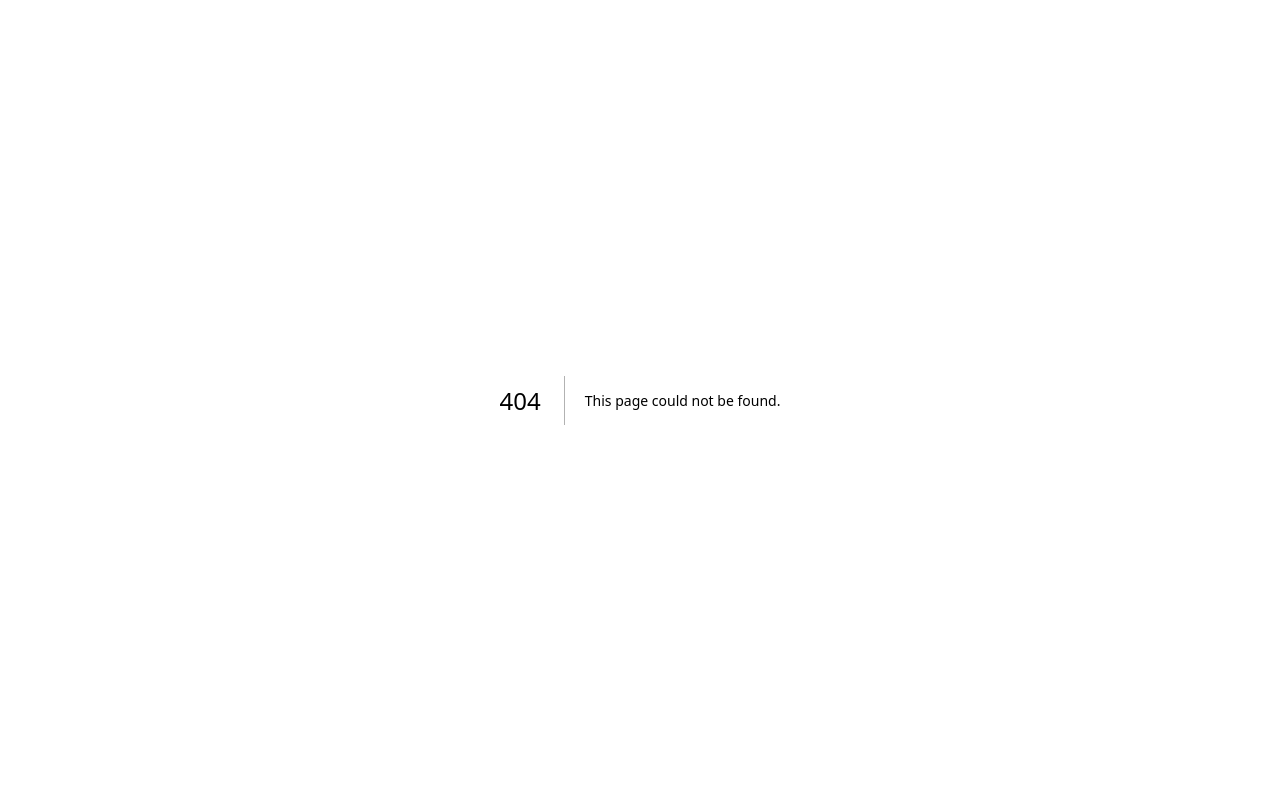
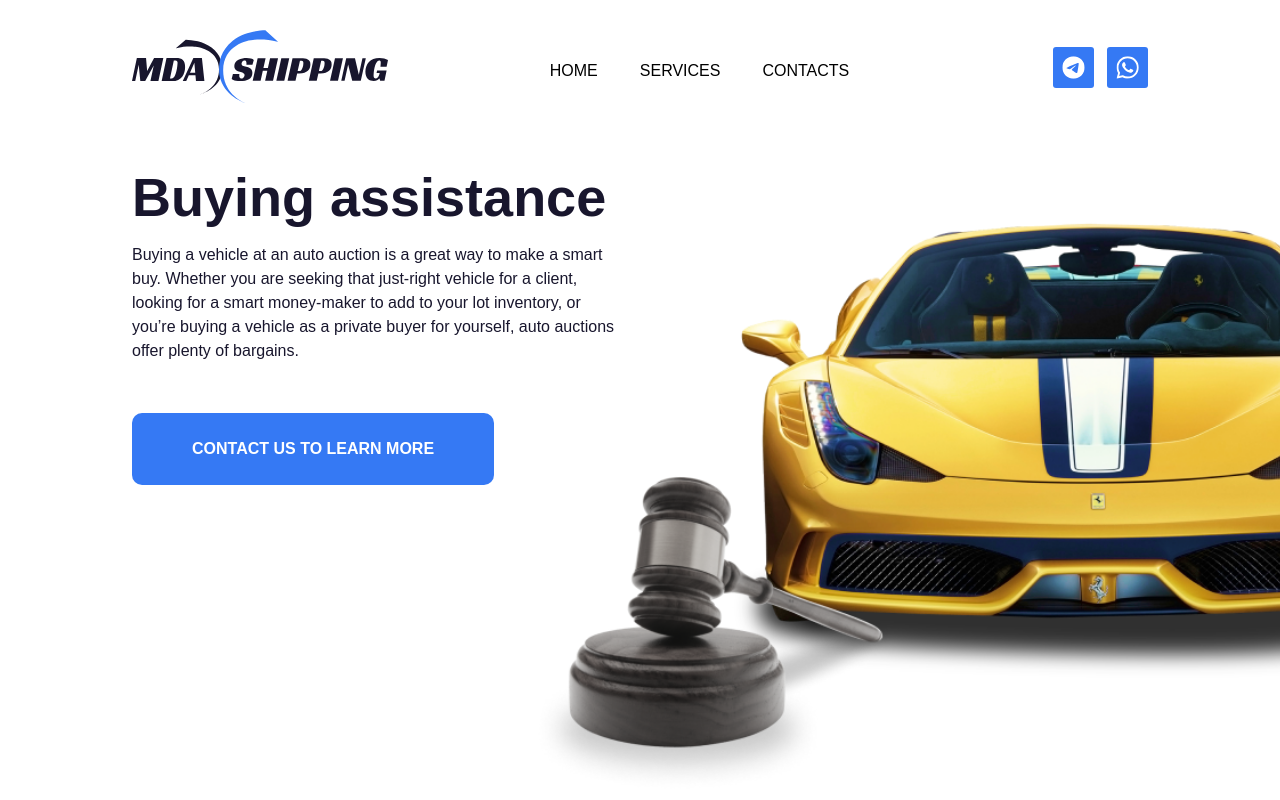
Before and after one commit to AvAValera/landing-pages, a React app in the folder auto_auction/: page /services/buying-assistance in a window 1280 px wide. Before the commit this address had no page. Shown: the top 800 px of the page. Built offline with nearby package versions, Linux system fonts and the light colour scheme.

Commit message:
start create buying assistance page

```diff
--- a/auto_auction/components/home/main/Main.jsx
+++ b/auto_auction/components/home/main/Main.jsx
@@ -6,21 +6,21 @@ export default function Main() {
     useEffect(() => {
         const tl = gsap.timeline();
         tl.to(".main__container",{
-            backgroundPosition: "right 0% bottom",
-            delay: 2,
-            duration: 1
+            backgroundPosition: "right 0px bottom",
+            delay: 1.5,
+            duration: .5
         })
     }, []);
 
     return (
         <main className="main">
-            <div className="main__container bg-[url('/img/index/main/main-bg.png')] bg-no-repeat bg-[right_-100%_bottom] bg-contain px-7 md:pl-[130px] mb-[80px]">
+            <div className="main__container bg-[url('/img/index/main/main-bg.png')] bg-no-repeat bg-[right_-1000px_bottom] bg-contain px-7 md:pl-[130px] mb-[80px]">
                 <h1 className="text-[26px] font-light leading-9 mb-[25px] md:text-[54px] md:leading-[61px] lg:w-2/3 xl:w-[800px]">
                     We are an American based company professionally provide <span className="text-main-color">auto
                     auction participating</span>
                 </h1>
                 <p className="mb-10 md:w-[400px]">We ship cars, motorcycles, boats, special machinery in containers from the USA to all over the world.</p>
-                <button className="bg-main-color text-white text-center font-bold w-full py-6 mx-auto mb-[350px] rounded-[10px] mob-590:w-[226px] xl:mb-[216px]">CONTACT US</button>
+                <button className="t-main-btn-primary mb-[350px]">CONTACT US</button>
             </div>
         </main>
     );
--- a/auto_auction/components/home/services/Services.jsx
+++ b/auto_auction/components/home/services/Services.jsx
@@ -1,11 +1,14 @@
 import CardService from "./CardService";
 import Link from "next/link";
+import {useRouter} from "next/router"
 
 export default function Services() {
 
+    const router = useRouter();
+
     const card = [
         {id: 1, imgBg: "/img/index/services/serv1.png", title: "Buying assistance", url: "/services/buying-assistance"},
-        {id: 2, imgBg: "/img/index/services/serv2.png", title: "Auto transport", url: ""},
+        {id: 2, imgBg: "/img/index/services/serv2.png", title: "Auto transport", url: "/services/auto-transport"},
         {id: 3, imgBg: "/img/index/services/serv3.png", title: "Warehousing", url: ""},
         {id: 4, imgBg: "/img/index/services/serv4.png", title: "Automobile loading", url: ""},
         {id: 5, imgBg: "/img/index/services/serv5.png", title: "Motorcycle loading", url: ""},
@@ -25,9 +28,14 @@ export default function Services() {
                             card.map(el => <CardService key={el.id} {...el} />)
                         }
                     </div>
-                    <button className="text-center block max-w-[312px] mx-auto text-[#8C8C8C] font-bold w-full py-6 bg-[#F0F0FA]  rounded-[10px]">
-                        <Link href={"/services"}>MORE ABOUT SERVICES</Link>
-                    </button>
+                    {
+                        router.route !== "/services" ?
+                        <button className="t-main-btn-secondary">
+                            <Link href={"/services"}>MORE ABOUT SERVICES</Link>
+                        </button>
+                        :
+                        null
+                    }
                 </div>
             </div>
         </section>
--- a/auto_auction/components/layout/header/Header.jsx
+++ b/auto_auction/components/layout/header/Header.jsx
@@ -7,14 +7,23 @@ import HeaderSocial from "./HeaderSocial";
 import {gsap} from "gsap";
 
 export default function Header({menu}) {
-
+    const tl = gsap.timeline();
     useEffect(() => {
-        gsap.to(".header__container",{
+        tl.to(".header__container",{
             opacity: 1,
             duration: .5,
             y: 0,
             delay: .5
         })
+        tl.to(".header__menu_item",{
+            opacity: 1,
+            duration: .5,
+            stagger: .2,
+        })
+        tl.to(".header__social",{
+            opacity: 1
+        }, "<1")
+        tl.to(".header__social img",{opacity: 1})
     }, []);
 
     return (
--- a/auto_auction/components/layout/header/HeaderMenu.jsx
+++ b/auto_auction/components/layout/header/HeaderMenu.jsx
@@ -1,11 +1,12 @@
 import Link from "next/link";
 
 export default function HeaderMenu({menu = []}) {
+
     return (
         <menu className="header__menu hidden md:block mt-[7px]">
             <nav>
                 {
-                    menu.map(el => <Link key={el.id} className="mr-[42px]" href={el.url}>{el.name}</Link>)
+                    menu.map(el => <Link key={el.id} className="header__menu_item mr-[42px] opacity-0" href={el.url}>{el.name}</Link>)
                 }
             </nav>
         </menu>
--- a/auto_auction/components/layout/header/HeaderSocial.jsx
+++ b/auto_auction/components/layout/header/HeaderSocial.jsx
@@ -2,12 +2,12 @@ import Link from "next/link";
 
 export default function HeaderSocial() {
     return (
-        <div className="header__social gap-[13px] hidden md:flex">
+        <div className="header__social gap-[13px] hidden md:flex opacity-0">
             <Link className="w-[41px] h-[41px] block bg-main-color rounded-[3px]" href={"/"}>
-                <img className="p-[9px]" src="/img/header/telegram.svg" alt="telegram" />
+                <img className="p-[9px] opacity-0" src="/img/header/telegram.svg" alt="telegram" />
             </Link>
             <Link className="w-[41px] h-[41px] block bg-main-color rounded-[3px]" href={"/"}>
-                <img className="p-[9px]" src="/img/header/whatsapp.svg" alt="whatsapp" />
+                <img className="p-[9px] opacity-0" src="/img/header/whatsapp.svg" alt="whatsapp" />
             </Link>
         </div>
     );
--- a/auto_auction/pages/_app.js
+++ b/auto_auction/pages/_app.js
@@ -1,4 +1,5 @@
 import '../styles/globals.css';
+import "../styles/template.scss";
 import "../styles/layout/layout.scss";
 import "../styles/home/home.scss";
 
--- a/auto_auction/pages/api/hello.js
+++ /dev/null
@@ -1,5 +0,0 @@
-// Next.js API route support: https://nextjs.org/docs/api-routes/introduction
-
-export default function handler(req, res) {
-  res.status(200).json({ name: 'John Doe' })
-}
--- /dev/null
+++ b/auto_auction/pages/services/buying-assistance.jsx
@@ -0,0 +1,30 @@
+import { useEffect } from "react";
+
+import Layout from "@/components/layout/Layout";
+import {gsap} from "gsap";
+
+export default function BuyingAssistance() {
+
+    useEffect(() => {
+        gsap.to(".assistance__header",{
+            opacity: 1,
+            duration: 1,
+            delay: 1,
+            scale: 1,
+        })
+    }, []);
+
+    return (
+        <Layout title="Buying assistance">
+            <div className="assistance">
+                <div className="assistance__container ">
+                    <div className="assistance__header layout__page bg-[url('/img/buying_assistance/bg.png')] bg-no-repeat bg-[right_-120px_bottom] bg-[length:110%] md:bg-[length:600px] md:bg-[right_-100px_center] lg:bg-[length:850px] lg:bg-[right_-200px_center] xl:bg-[length:950px] xl:bg-[right_-200px_top] pb-[359px] lg:pb-[277px] opacity-0 scale-95">
+                        <h1 className="t-main-header">Buying assistance</h1>
+                        <p className="t-main-title">Buying a vehicle at an auto auction is a great way to make a smart buy. Whether you are seeking that just-right vehicle for a client, looking for a smart money-maker to add to your lot inventory, or you’re buying a vehicle as a private buyer for yourself, auto auctions offer plenty of bargains.</p>
+                        <button className="t-main-btn-primary">CONTACT US TO LEARN MORE</button>
+                    </div>
+                </div>
+            </div>
+        </Layout>
+    );
+}
--- /dev/null
+++ b/auto_auction/pages/services/index.jsx
@@ -0,0 +1,21 @@
+import Layout from "@/components/layout/Layout";
+import Services from "@/components/home/services/Services";
+
+export default function ServicesPage() {
+    return (
+        <Layout title="services">
+            <div className="px-7 lg:px-[129px] max-w-[1366px] mx-auto mb-[30px]  md:mb-[50px]">
+                <h2 className="text-[38px] md:text-[54px]">Services</h2>
+            </div>
+                <Services />
+            <div className="service__bottom-block px-[27px] lg:px-[129px] max-w-[1366px] mx-auto mb-[130px] flex flex-col lg:flex-row lg:justify-between gap-[35px]">
+                <h2 className="text-[22px] text-main-color font-semibold">why you should choose us</h2>
+                <div className="leading-[19px] max-w-[540px]">
+                    <p>We provide full range of logistics related outsourcing services for Freight Forwarders, NVOCCs, Auto Dealers and other Exporters in International Freight Industry.</p><br/>
+                    <p>We can handle any kind of commodity and specialize in automotive industry. Our Export Management program will help you to save the most money possible.</p><br/>
+                    <p>We provide you with the safest loading process and inventory management along with Cargo Receipts and Inspection Reports. You will receive all photos of cargo at the time of receipt and at loading. It can be a great opportunity for you to expand your operation in South East of USA.</p>
+                </div>
+            </div>
+        </Layout>
+    );
+}
--- a/auto_auction/styles/layout/layout.scss
+++ b/auto_auction/styles/layout/layout.scss
@@ -1 +1,6 @@
 @import "footer.scss";
+
+
+.layout__page{
+    @apply px-[27px] md:px-[132px];
+}
--- /dev/null
+++ b/auto_auction/styles/template.scss
@@ -0,0 +1,28 @@
+.t {
+    &-main {
+        &-header{
+            @apply font-semibold text-[38px] leading-[42px]
+            text-[#18162D] pr-[27px]
+            mb-[25px] md:text-[54px];
+        }
+        &-title{
+            @apply leading-[24px]
+            text-[#18162D]
+            mb-[25px] md:mb-[50px] max-w-[495px];
+        }
+        &-btn {
+            &-primary {
+                @apply bg-main-color
+                text-white text-center font-bold
+                w-full py-6  mx-auto rounded-[10px] mob-590:w-auto mob-590:px-[60px] xl:mb-[216px];
+            }
+            &-secondary{
+                @apply text-center
+                block
+                max-w-[312px] mx-auto
+                text-[#8C8C8C]
+                font-bold w-full py-6 bg-[#F0F0FA]  rounded-[10px];
+            }
+        }
+    }
+}
```
Also changed, not shown: auto_auction/public/img/buying_assistance/bg.png (added).
